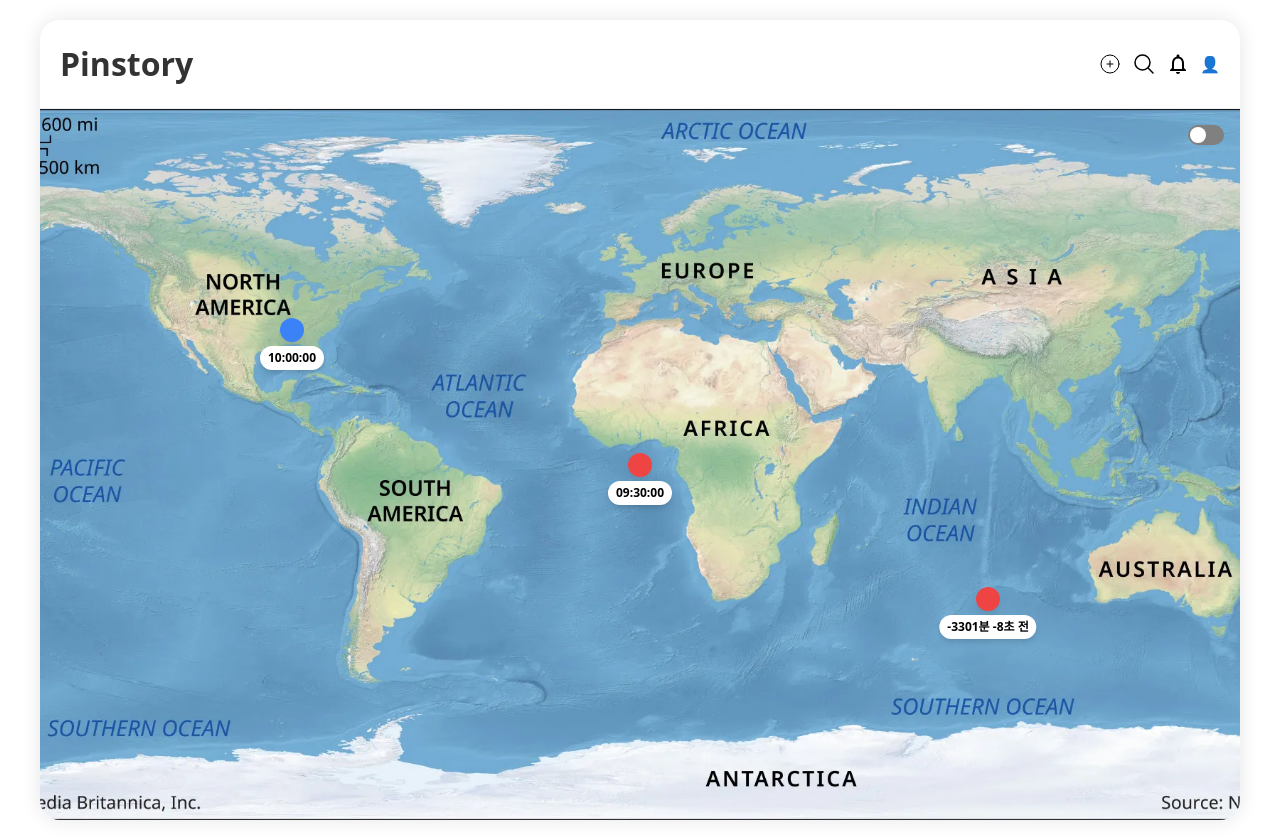
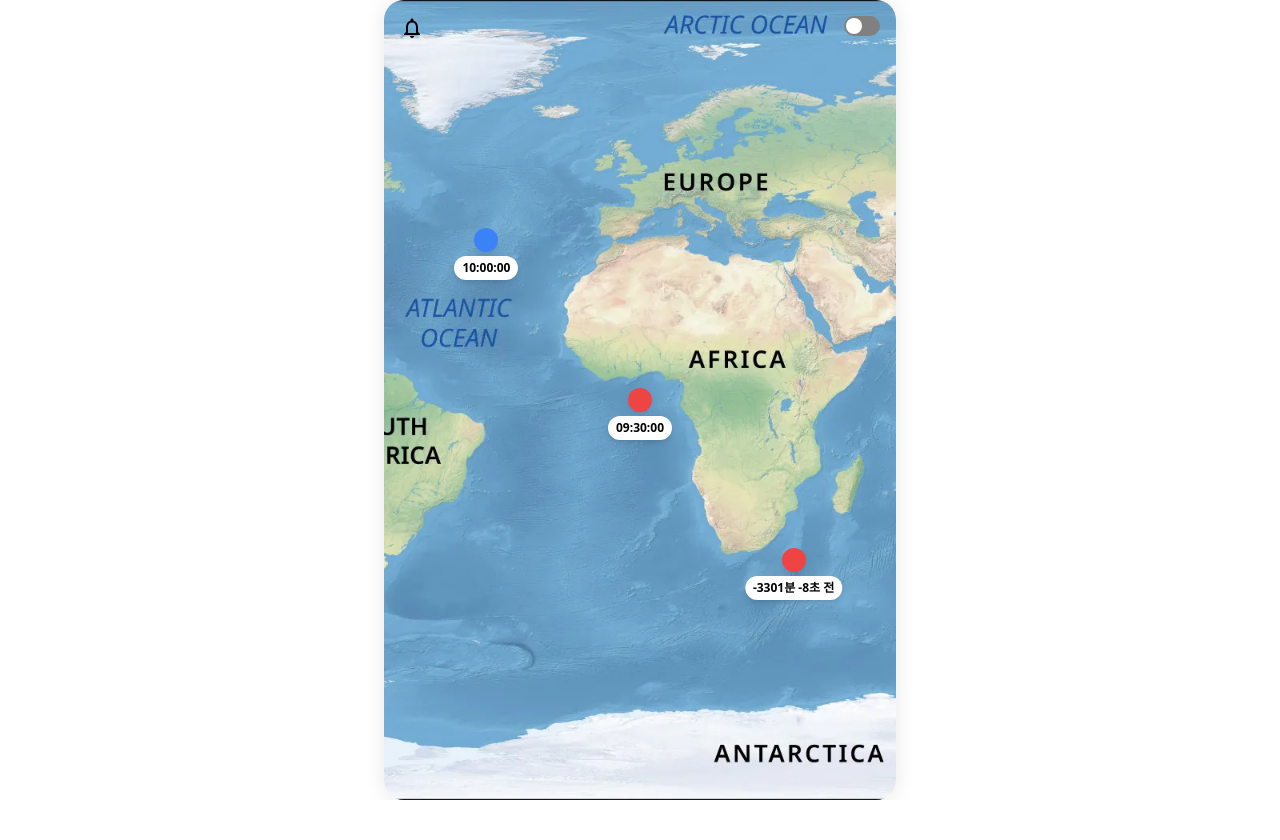
Before and after one commit to Codgm/PinAD_TedinIT, a Next.js app: page /homepage in a window 1280 px wide. After the commit the page ends 800 px from the top, so only its background shows below. Built offline with nearby package versions, Linux system fonts and the light colour scheme.

Commit message:
fix-ui 수정

```diff
--- a/src/app/components/home2.js
+++ b/src/app/components/home2.js
@@ -76,15 +76,11 @@ export default function Home2() {
 
   return (
     <div className={styles.pageWrapper}>
-      <Head>
-        <title>Pinstory</title>
-        <link rel="icon" href="/favicon.ico" />
-      </Head>
       {isWriteModalOpen && (
         <WritePinStory isOpen={isWriteModalOpen} closeModal={closeWriteModal} addPin={addPin} />
       )}
       <div className={styles.container}>
-        <header className={styles.header}>
+        {/* <header className={styles.header}>
           <h1>Pinstory</h1>
           <div className={styles.icons}>
             <span
@@ -121,10 +117,20 @@ export default function Home2() {
             </span>
             <span className={styles.profile}>👤</span>
           </div>
-        </header>
+        </header> */}
 
         <main className={styles.main}>
           <section className={styles.mapSection}>
+          <span
+              ref={notificationIconRef}
+              className={styles.notification}
+              onClick={handleNotificationClick}
+            >
+              <svg xmlns="http://www.w3.org/2000/svg" viewBox="0 0 24 24" fill="currentColor" width="24" height="24">
+                <path d="M12 22c1.1 0 2-.9 2-2h-4c0 1.1.9 2 2 2zm6-6v-5c0-3.07-1.63-5.64-4.5-6.32V4c0-.83-.67-1.5-1.5-1.5s-1.5.67-1.5 1.5v.68C7.64 5.36 6 7.92 6 11v5l-2 2v1h16v-1l-2-2zm-2 1H8v-6c0-2.48 1.51-4.5 4-4.5s4 2.02 4 4.5v6z"/>
+              </svg>
+            </span>
+
             <label className={styles.switch}>
               <input
                 type="checkbox"
@@ -149,7 +155,7 @@ export default function Home2() {
                 <span key={tag} className={styles.tag}>{tag}</span>
               ))}
             </div> */}
-            <PopularRecentPinStory/>
+            {/* <PopularRecentPinStory/> */}
           </section>
         </main>
       </div>
--- a/src/app/styles/Home.module.css
+++ b/src/app/styles/Home.module.css
@@ -4,7 +4,7 @@
   display: flex;
   justify-content: center;
   align-items: center;
-  padding: 20px;
+  /* padding: 20px; */
 }
 
 @media (max-width: 768px) {
@@ -16,7 +16,7 @@
 }
 
 .container {
-  width: 100%;
+  width: 40%;
   max-width: 1200px;
   height: 100vh;
   display: flex;
@@ -51,7 +51,7 @@
 
 .main {
   flex: 1;
-  overflow-y: auto;
+  /* overflow-y: auto; */
   scroll-snap-type: y mandatory;
 }
 
@@ -65,7 +65,6 @@
 }
 
 .mapSection {
-  padding: 20px;
   position: relative;
 }
 
@@ -155,3 +154,10 @@ input:checked + .slider {
 input:checked + .slider::before {
   transform: translateX(1em);
 }
+
+.notification {
+  position: absolute;
+  top: 1rem;
+  left: 1rem;
+  z-index: 40;
+}
```
